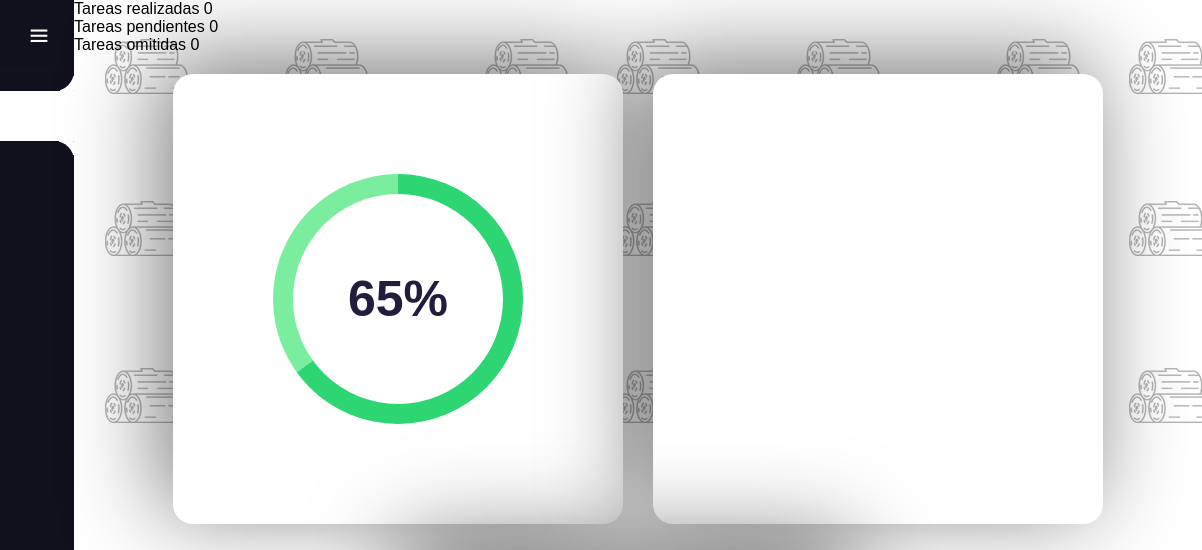
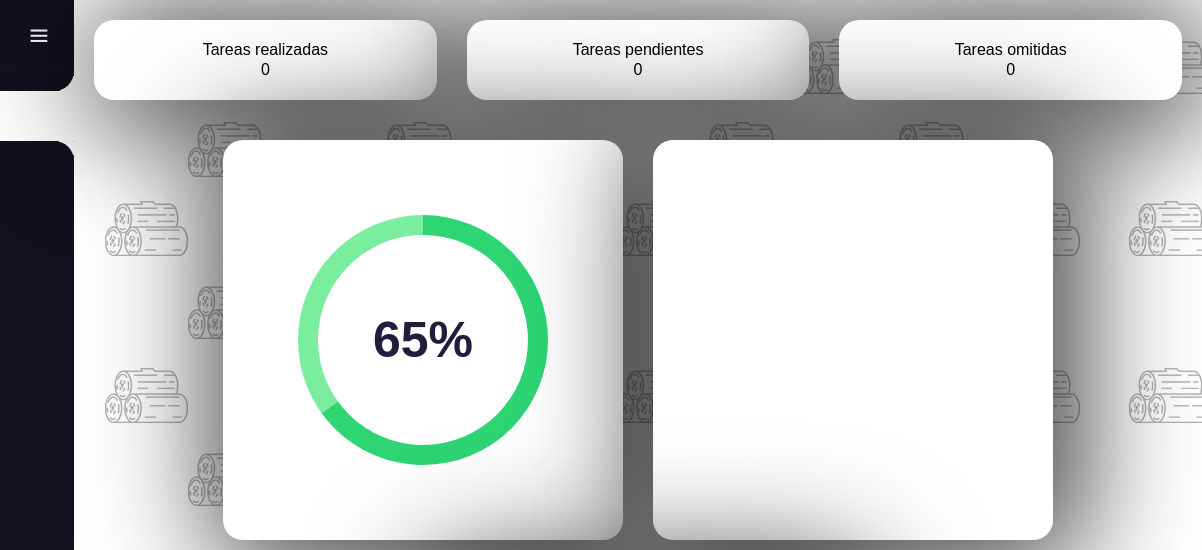
Before and after one commit to KloutDevs/Liber, an Electron app: page src/views/index.html in a window 1368 px wide. Shown: the top 550 px of the page, 166-1368 px from the left. Drawn offline with Linux system fonts and the light colour scheme; files whose address does not match are found by name.

Commit message:
Added the normal statistics styles

```diff
--- a/src/public/css/main.css
+++ b/src/public/css/main.css
@@ -254,6 +254,7 @@ body {
 .main_content {
     position: absolute;
     width: calc(100% - 78px);
+    height: 100vh;
     top: 0;
     left: 78px;
     transition: all 0.4s ease;
@@ -264,6 +265,29 @@ body {
 .main-content-active {
     left: 240px;
     width: calc(100% - 240px);
+}
+
+.normalStatistic{
+    position: relative;
+    width: 100%;
+    padding: 20px;
+    display: flex;
+    justify-content: center;
+    grid-gap: 30px;
+    transition: all 0.4s;
+}
+
+.normalStatistic .n_box{
+    position: relative;
+    background-color: rgb(255, 255, 255);
+    display: grid;
+    place-items: center;
+    padding: 20px;
+    width: 400px;
+    height: 80px;
+    box-shadow: 10px 10px 118px 19px rgba(0,0,0,0.75);
+    border-radius: 20px;
+    transition: all 0.4s;
 }
 
 .graphBox {
@@ -283,9 +307,9 @@ body {
     display: grid;
     place-items: center;
     padding: 20px;
-    width: 450px;
-    height: 450px;
-    box-shadow: -12px -14px 90px 2px rgba(0, 0, 0, 0.50);
+    width: 400px;
+    height: 400px;
+    box-shadow: 10px 10px 118px 19px rgba(0,0,0,0.75);
     border-radius: 20px;
     transition: all 0.4s;
 }
```
